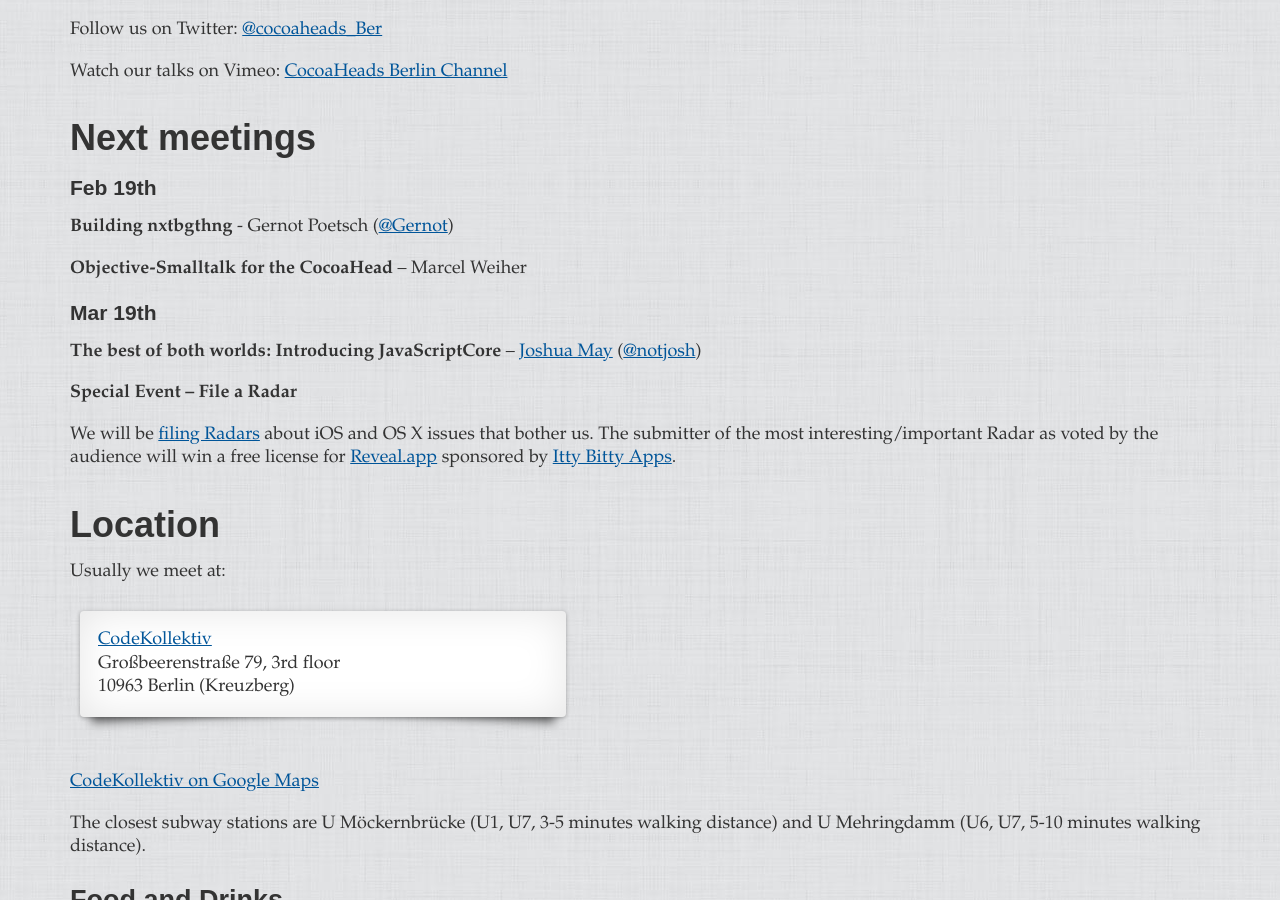
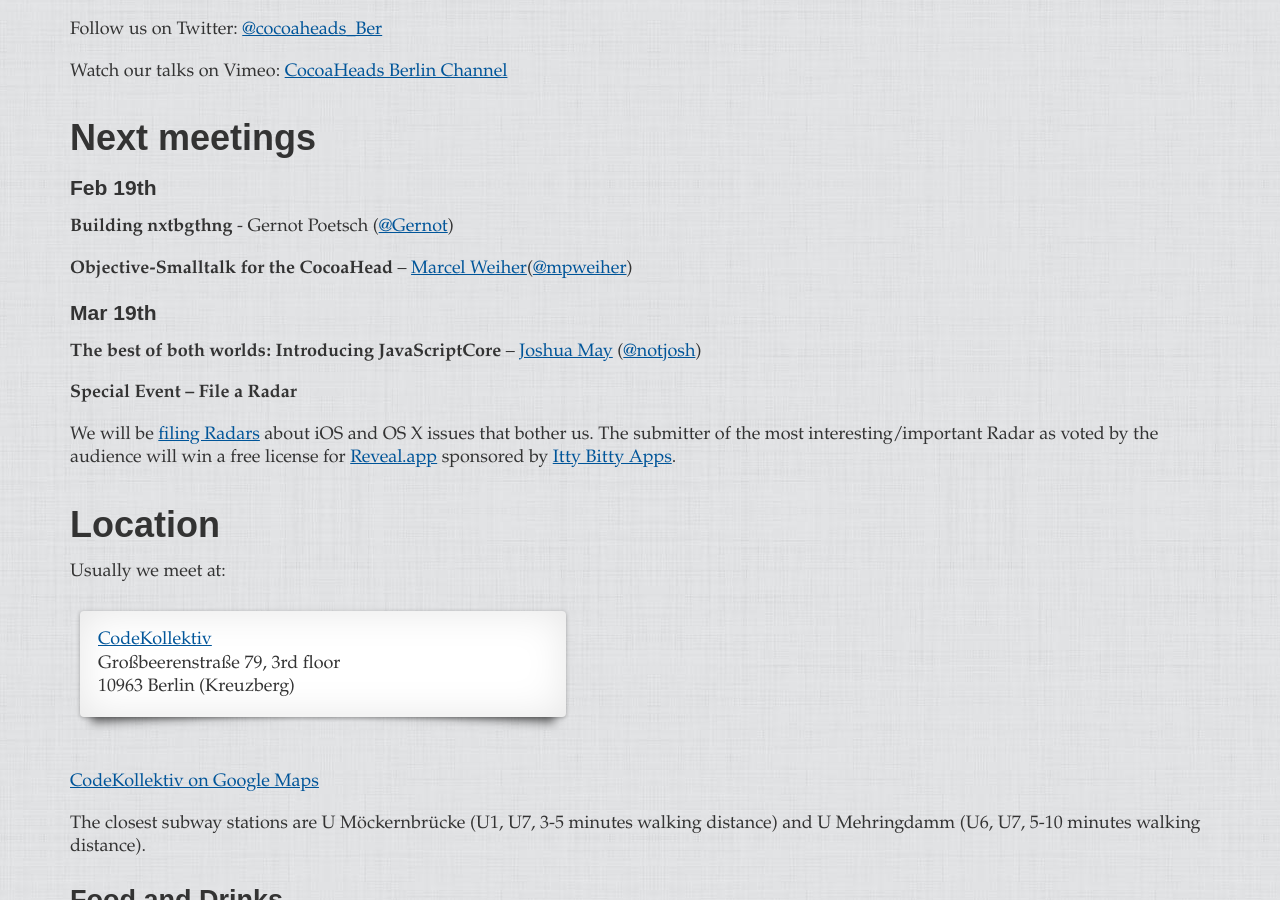
Before and after one commit to cocoaheads-berlin/cocoaheads-berlin.github.com, a Jekyll site: the page built from index.markdown, in a window 1280 px wide and 900 px high, scrolled down 470 px. Built offline with Jekyll 4.4.1, drawn with Linux system fonts in a browser that asks for light colours; some web fonts are replaced; Markdown is read by kramdown in place of the engine named in the settings.

Commit message:
updated links for Marcel

```diff
--- a/index.markdown
+++ b/index.markdown
@@ -19,7 +19,7 @@ Watch our talks on Vimeo: [CocoaHeads Berlin Channel](https://vimeo.com/channels
 
 **Building nxtbgthng** - Gernot Poetsch ([@Gernot](https://twitter.com/gernot))
 
-**Objective-Smalltalk for the CocoaHead** – Marcel Weiher
+**Objective-Smalltalk for the CocoaHead** – [Marcel Weiher](http://objective.st)([@mpweiher](https://twitter.com/mpweiher))
 
 
 ### Mar 19th
```
